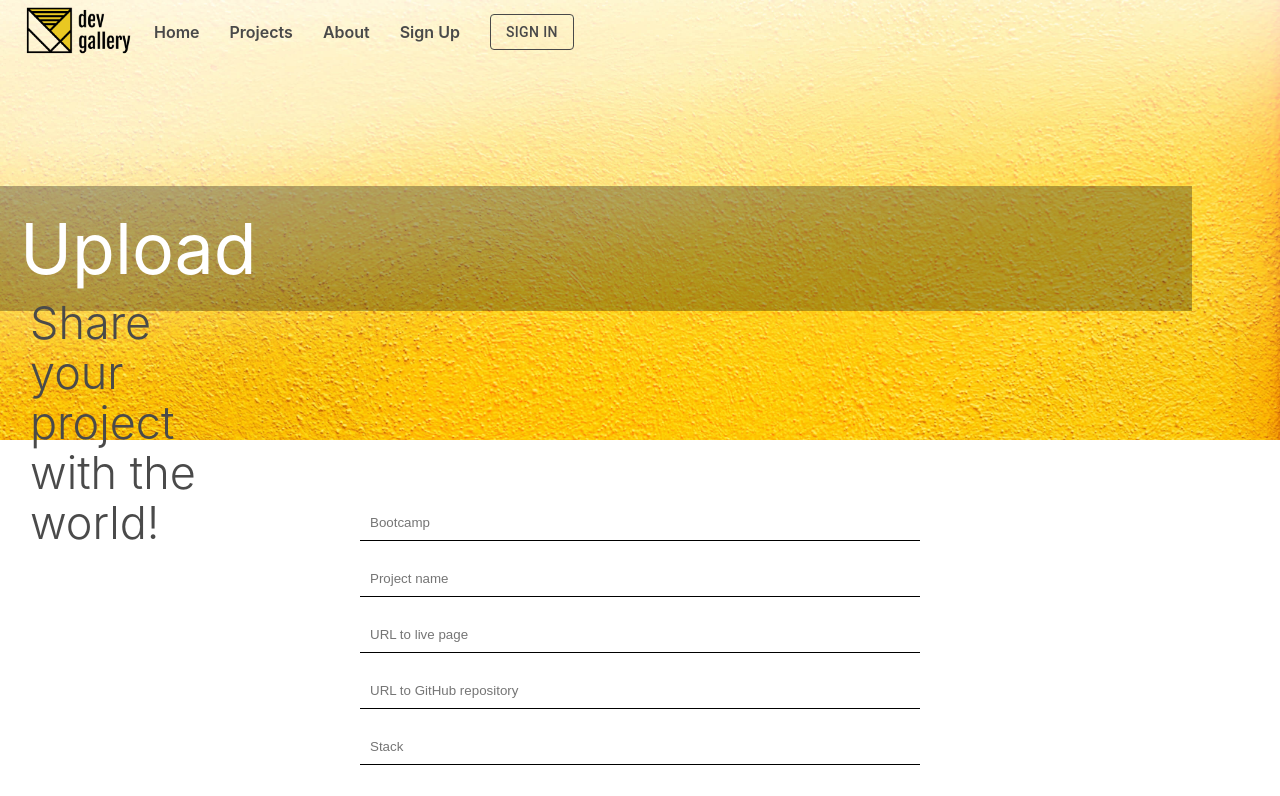
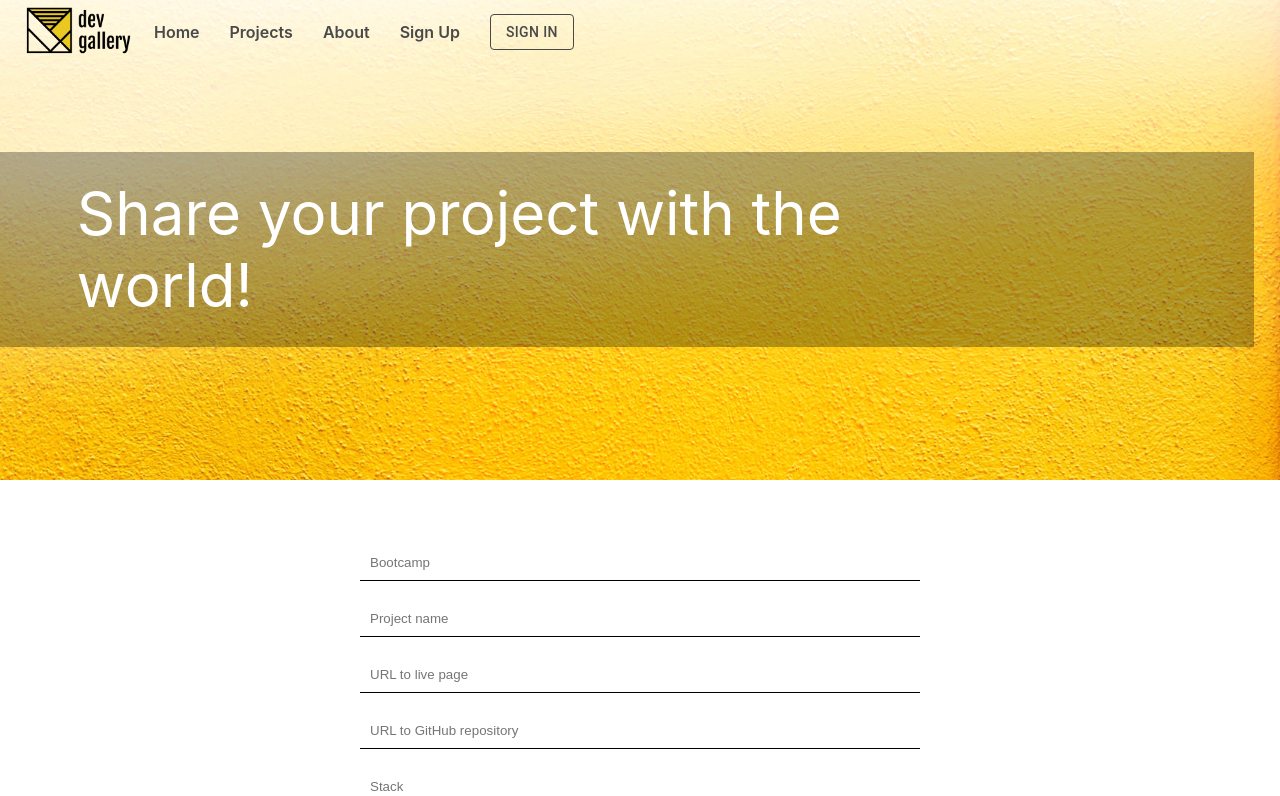
Before and after one commit to leelalaim/final-project, a React (Create React App) app in the folder frontend/: page /upload in a window 1280 px wide. Shown: the top 796 px of the page. Built offline with nearby package versions, Linux system fonts and the light colour scheme.

Commit message:
Last minute styling

```diff
--- a/frontend/src/components/FilterForm.jsx
+++ b/frontend/src/components/FilterForm.jsx
@@ -127,7 +127,9 @@ export const FilterForm = ({ onSubmit }) => {
             }}
           >
             {bootcamps.map((bootcamp) => (
-              <option value={bootcamp}>{bootcamp}</option>
+              <option key={bootcamp} value={bootcamp}>
+                {bootcamp}
+              </option>
             ))}
           </Select>
         </FormControl>
@@ -143,7 +145,9 @@ export const FilterForm = ({ onSubmit }) => {
             }}
           >
             {stacks.map((stack) => (
-              <option value={stack}> {stack}</option>
+              <option key={stack} value={stack}>
+                {stack}
+              </option>
             ))}
           </Select>
         </FormControl>
@@ -159,7 +163,9 @@ export const FilterForm = ({ onSubmit }) => {
             }}
           >
             {weeks.map((week) => (
-              <option value={week}>{week}</option>
+              <option key={week} value={week}>
+                {week}
+              </option>
             ))}
           </Select>
         </FormControl>
--- a/frontend/src/components/Footer.jsx
+++ b/frontend/src/components/Footer.jsx
@@ -8,7 +8,7 @@ const FooterContainer = styled.footer`
   justify-content: center;
   align-items: center;
   flex-direction: column;
-  width: 100%;
+  width: 100vw;
   height: 50px;
   bottom: 0;
   background: rgba(99, 98, 98, 0.5);
--- a/frontend/src/components/Hamburger.jsx
+++ b/frontend/src/components/Hamburger.jsx
@@ -16,14 +16,19 @@ const LogoHamburger = styled.img`
   display: flex;
   position: absolute;
   z-index: 1;
-  top: 5%;
-  left: 10%;
+  top: 6%;
+  left: 7%;
   width: 80px;
-  margin-right: 20px;
+  @media (min-width: 375px) {
+    left: 5%;
+  }
   @media (min-width: 415px) and (max-width: 768px) {
     width: 130px;
     top: 2.7%;
-    left: 7%;
+    left: 5%;
+  }
+  @media (min-width: 768px) {
+    left: 6%;
   }
   @media (min-width: 781px) {
     display: none;
--- a/frontend/src/components/MainBanner.jsx
+++ b/frontend/src/components/MainBanner.jsx
@@ -22,6 +22,7 @@ const BannerImage = styled.img`
 const TextContainer = styled.div`
   position: absolute;
   top: 27%;
+  left: 6%;
   @media (min-width: 768px) {
     left: 15%;
   }
@@ -37,7 +38,6 @@ const BannerHeader = styled.h1`
   font-weight: 500;
   color: #575757;
   font-size: 45px;
-  margin: 0 0 10px 35px;
   letter-spacing: 2px;
   line-height: 40px;
   @media (min-width: 768px) {
@@ -58,7 +58,6 @@ const BannerParagraph = styled.p`
   font-size: 25px;
   font-weight: 300;
   line-height: 35px;
-  margin: 0 0 0 35px;
   letter-spacing: 3px;
   @media (min-width: 768px) and (max-width: 1023px) {
     font-size: 40px;
--- a/frontend/src/components/TopYellowBanner.jsx
+++ b/frontend/src/components/TopYellowBanner.jsx
@@ -10,6 +10,13 @@ const BannerContainer = styled.div`
   display: flex;
   flex-direction: column;
   position: relative;
+  width: 100vw;
+`;
+
+const TextWrapper = styled.div`
+  position: absolute;
+  top: 30%;
+  width: 100%;
 `;
 
 const BannerImage = styled.img`
@@ -17,41 +24,38 @@ const BannerImage = styled.img`
   height: 60vh;
   margin-bottom: 25px;
   @media (min-width: 767px) {
-    height: 45vh;
+    height: 50vh;
   }
-  @media (min-width: 1280px) and (max-width: 1440px) {
-    height: 55vh;
+  @media (min-width: 1280px) {
+    height: 60vh;
   }
-  @media (min-width: 1440px) {
-    height: 55vh;
-  }
-  @media (min-width: 2000px) {
-    height: 45vh;
+  @media (min-width: 1400px) {
+    height: 65vh;
   }
 `;
 
 const BannerHeader = styled.h1`
-  margin: 0;
-  padding: 10px 0px 10px 30px;
-  position: absolute;
+  margin: 0 0 10px 0px;
+  padding: 3% 0 5% 10%;
   font-weight: 400;
-  top: 30%;
   color: #ffffff;
   background-color: rgba(0, 0, 0, 0.3);
   font-size: 33px;
   width: 90%;
   @media (min-width: 375px) and (max-width: 767px) {
     font-size: 43px;
+    padding: 3% 0 5% 6%;
+    width: 94%;
   }
-  @media (min-width: 768px) and (max-width: 1279px) {
-    top: 30%;
+  @media (min-width: 768px) {
     font-size: 50px;
-    padding: 20px;
+    padding: 2% 22% 2% 6%;
+    width: 70%;
   }
   @media (min-width: 1280px) {
-    top: 40%;
-    font-size: 70px;
-    padding: 20px;
+    font-size: 60px;
+    padding: 2% 22% 2% 6%;
+    width: 70%;
   }
 `;
 
@@ -60,38 +64,38 @@ const BannerParagraph = styled.p`
   font-size: 20px;
   font-weight: 300;
   margin: 0;
-  position: absolute;
-  left: 30px;
-  top: 62%;
+  padding-left: 10%;
   line-height: 25px;
   width: 190px;
   @media (min-width: 375px) and (max-width: 767px) {
-    top: 64%;
     font-size: 28px;
-    line-height: 29px;
+    line-height: 32px;
+    width: 250px;
+    padding-left: 6%;
   }
-  @media (min-width: 768px) and (max-width: 1279px) {
-    top: 55%;
-    font-size: 45px;
-    line-height: 50px;
+  @media (min-width: 768px) {
+    font-size: 37px;
+    line-height: 46px;
+    width: 400px;
+    padding-left: 6%;
   }
   @media (min-width: 1280px) {
-    top: 64%;
-    font-size: 45px;
-    line-height: 50px;
-  }
-  @media (min-width: 2000px) {
-    font-size: 60px;
+    font-size: 40px;
+    line-height: 46px;
+    width: 400px;
+    padding-left: 6%;
   }
 `;
 
 //Component
-export const TopYellowBanner = ( {Bannerheader, Bannerparagraph }) => {
+export const TopYellowBanner = ({ Bannerheader, Bannerparagraph }) => {
   return (
     <BannerContainer>
       <BannerImage src={projectsimage}></BannerImage>
-      <BannerHeader>{Bannerheader}</BannerHeader>
-      <BannerParagraph>{Bannerparagraph}</BannerParagraph>
+      <TextWrapper>
+        <BannerHeader>{Bannerheader}</BannerHeader>
+        <BannerParagraph>{Bannerparagraph}</BannerParagraph>
+      </TextWrapper>
     </BannerContainer>
   );
 };
--- a/frontend/src/pages/About.jsx
+++ b/frontend/src/pages/About.jsx
@@ -21,6 +21,9 @@ const AboutContainer = styled.section`
   flex-direction: column;
   justify-content: center;
   margin: 0 30px 30px;
+  @media (min-width: 768px) {
+    margin: 0 7%;
+  }
   @media (min-width: 1280px) {
     width: 60vw;
     margin: 0 auto;
@@ -73,7 +76,7 @@ export const About = () => {
           students as well as upload your own and share them with the world!
         </Paragraph>
         <Paragraph>
-          If you are interested in seeing the code, have a look here{" "}
+          If you are interested in seeing the code, have a look here
           <a href="https://github.com/leelalaim/final-project">
             <GitHub />
           </a>
@@ -82,19 +85,19 @@ export const About = () => {
           Interested speaking to us regarding the project? Let's chat on
           LinkedIn!
           <Paragraph>
-            Malin:{" "}
+            Malin:
             <a href="https://www.linkedin.com/in/malin-vannesjö-57aa9051/">
               <LinkedIn />
             </a>
           </Paragraph>
           <Paragraph>
-            Hannah:{" "}
+            Hannah:
             <a href="https://www.linkedin.com/in/hannah-jesinkey/">
               <LinkedIn />
             </a>
           </Paragraph>
           <Paragraph>
-            Laima:{" "}
+            Laima:
             <a href="https://www.linkedin.com/in/laimaduhovnaja/">
               <LinkedIn />
             </a>
--- a/frontend/src/pages/Upload.jsx
+++ b/frontend/src/pages/Upload.jsx
@@ -116,10 +116,7 @@ export const Upload = () => {
       )}
       {!isLoading && (
         <>
-           <TopYellowBanner
-               Bannerheader='Upload'
-               Bannerparagraph='Share your project with the world!'
-          />
+          <TopYellowBanner Bannerheader="Share your project with the world!" />
           <Section>
             <Form onSubmit={onFormSubmit}>
               <Input
@@ -160,7 +157,7 @@ export const Upload = () => {
               <Input
                 type="text"
                 value={week}
-                placeholder="Week (write in the following format 'Week 8')"
+                placeholder="Week (write in format 'Week 8')"
                 onChange={(e) => setWeek(e.target.value)}
               ></Input>
               <Input
```
